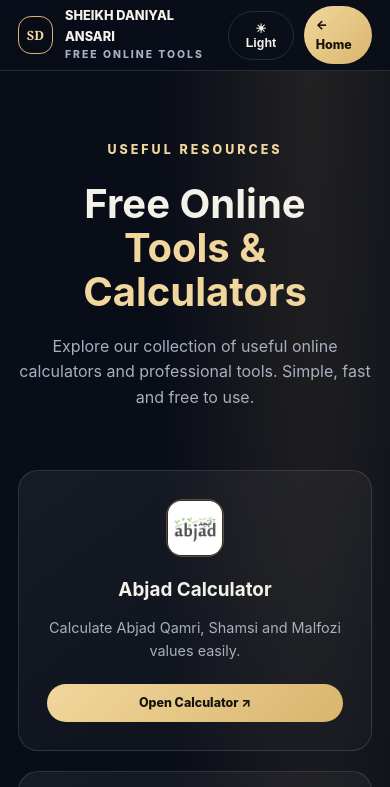
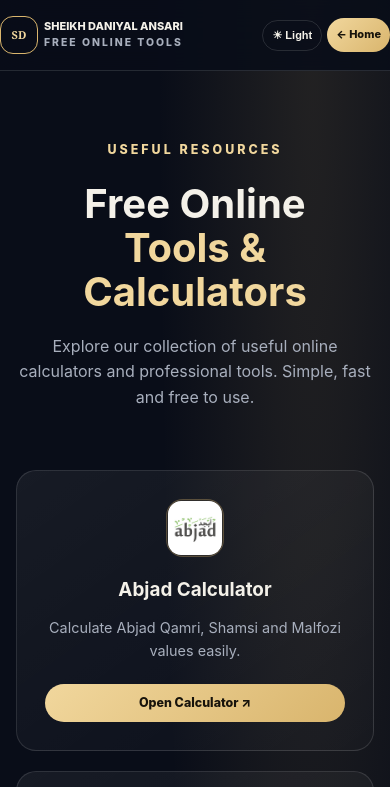
Before and after one commit to feelsoof123/daniyal, a plain HTML site: page freetools.html in a window 390 px wide. Shown: the top 787 px of the page. Drawn offline with Linux system fonts and the light colour scheme.

Commit message:
Update freetools.html

```diff
--- a/freetools.html
+++ b/freetools.html
@@ -278,6 +278,67 @@ body.light-theme .search {
   .btn {padding:9px 12px;font-size:.78rem}
   .brand-mark {width:38px;height:38px}
 }
+
+/* MOBILE HORIZONTAL SCROLL FIX */
+@media (max-width: 700px) {
+
+  html, body {
+    width: 100%;
+    max-width: 100%;
+    overflow-x: clip;
+  }
+
+  .container {
+    width: calc(100% - 32px);
+    max-width: 100%;
+  }
+
+  .nav {
+    width: 100%;
+    gap: 8px;
+  }
+
+  .brand {
+    min-width: 0;
+    flex-shrink: 1;
+    gap: 6px;
+    font-size: 11px;
+  }
+
+  .brand-mark {
+    flex-shrink: 0;
+  }
+
+  .actions {
+    flex-shrink: 0;
+    gap: 5px;
+  }
+
+  .actions .btn {
+    padding: 8px 9px;
+    font-size: 11px;
+    white-space: nowrap;
+  }
+
+  .tools {
+    width: 100%;
+    grid-template-columns: minmax(0, 1fr);
+  }
+
+  .card {
+    min-width: 0;
+    width: 100%;
+  }
+
+  img {
+    max-width: 100%;
+  }
+
+  h1, h2, h3, p {
+    overflow-wrap: anywhere;
+  }
+}
+
 </style>
 </head>
 
```
